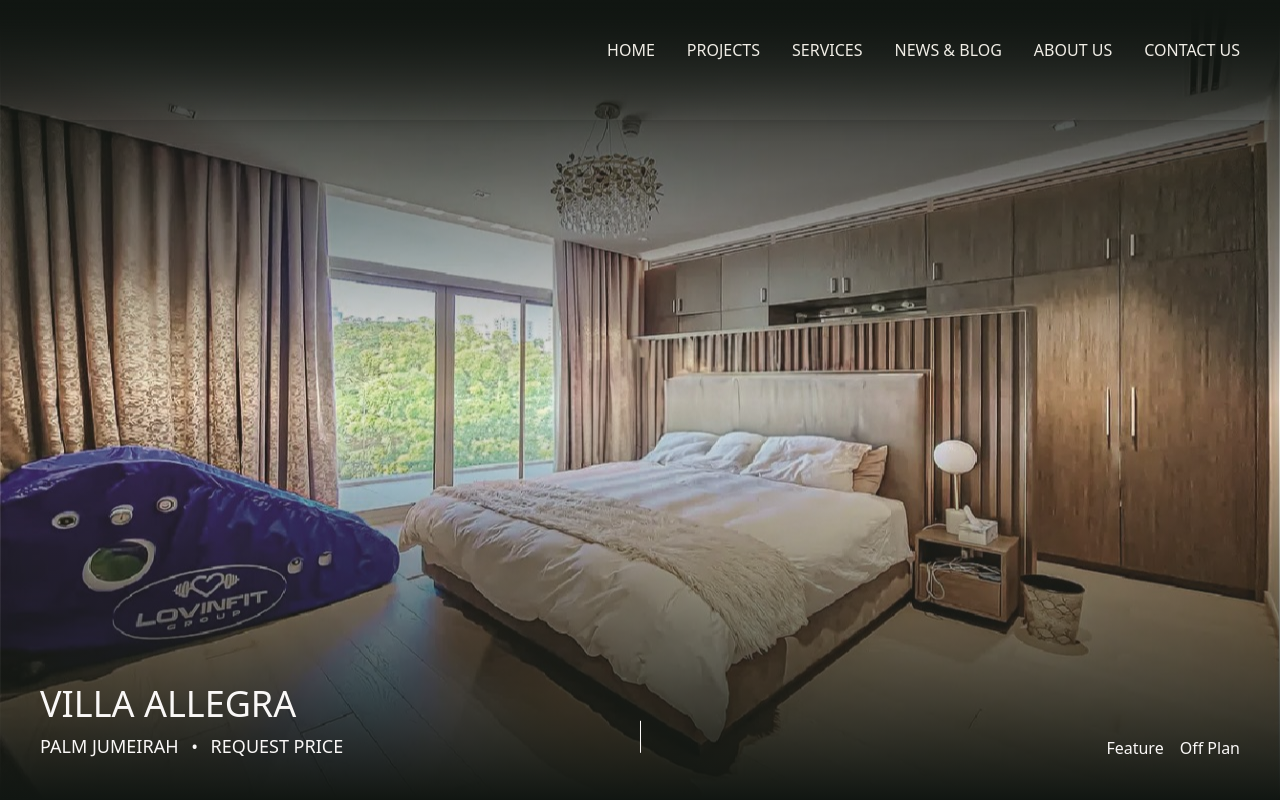
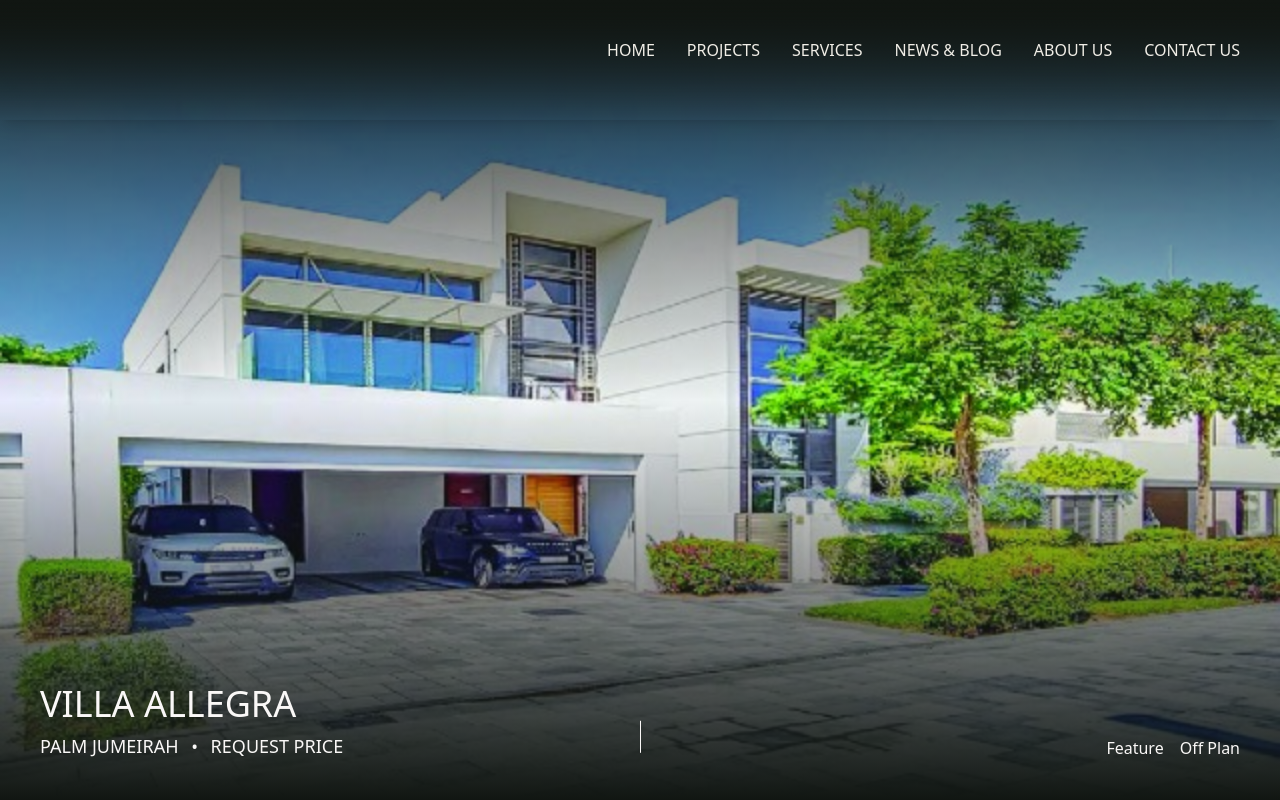
Before and after one commit to redyouseff/joya-react, a React (Create React App) app: page /Projects/Features in a window 1280 px wide. Shown: the top 800 px of the page. Built offline with nearby package versions, Linux system fonts and the light colour scheme.

Commit message:
feature-v2

```diff
--- a/src/component/projectsSection/Featuress/FeaturesTitle.jsx
+++ b/src/component/projectsSection/Featuress/FeaturesTitle.jsx
@@ -18,7 +18,7 @@ const FeatureTitleDuplicate = () => {
       <motion.div
         className="hidden md:block absolute inset-0 bg-cover bg-center"
         style={{
-          backgroundImage: "url('/off plane/1/WhatsApp Image 2024-11-05 at 02.53.59_9387b975.jpg')", // Absolute path
+          backgroundImage: "url('/off plane/1/WhatsApp Image 2024-11-05 at 02.54.00_551ce4f0.jpg')", // Absolute path
         }}
         initial={{ scale: 1.1 }}
         animate={{ scale: 1 }}
```
